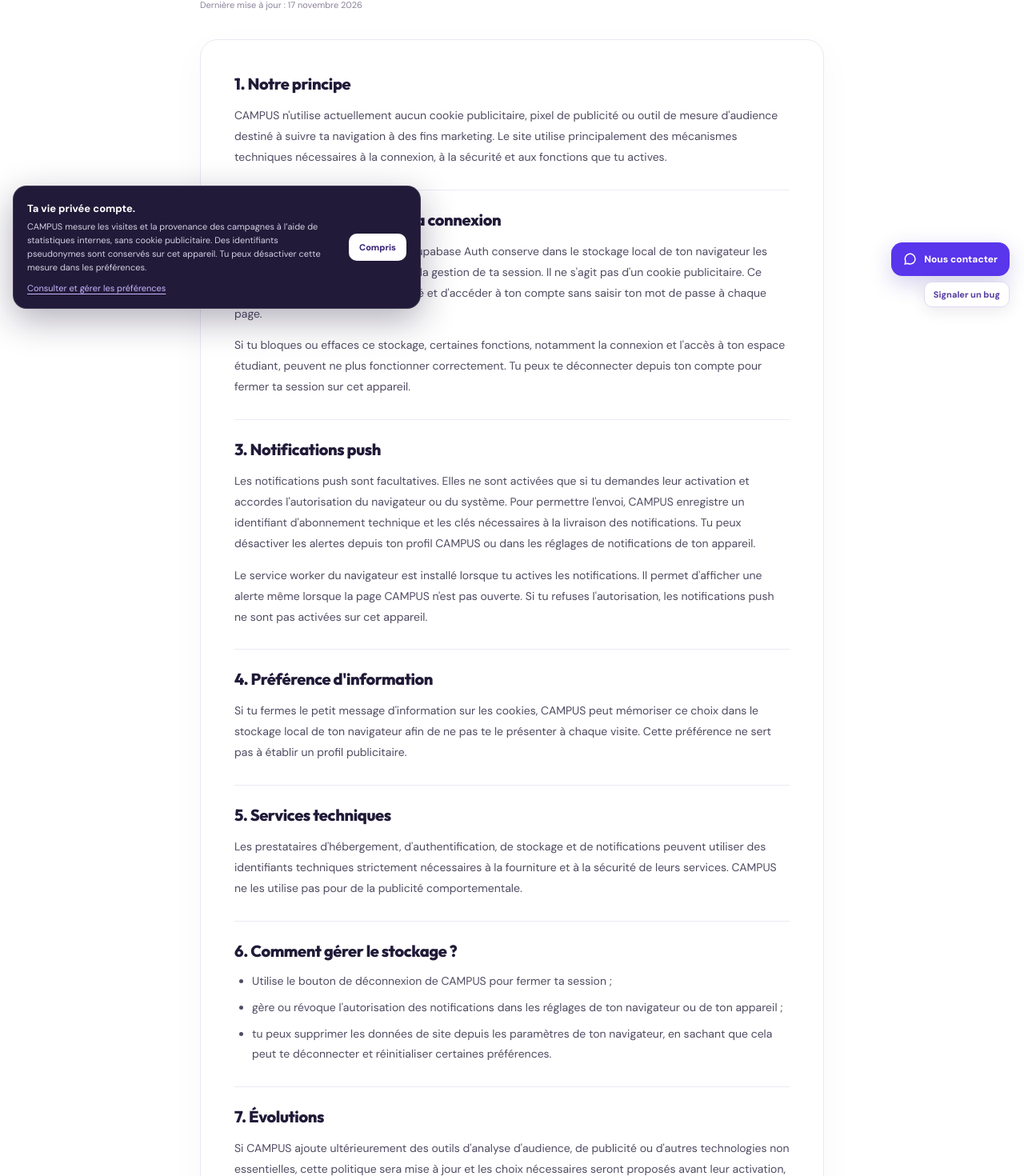
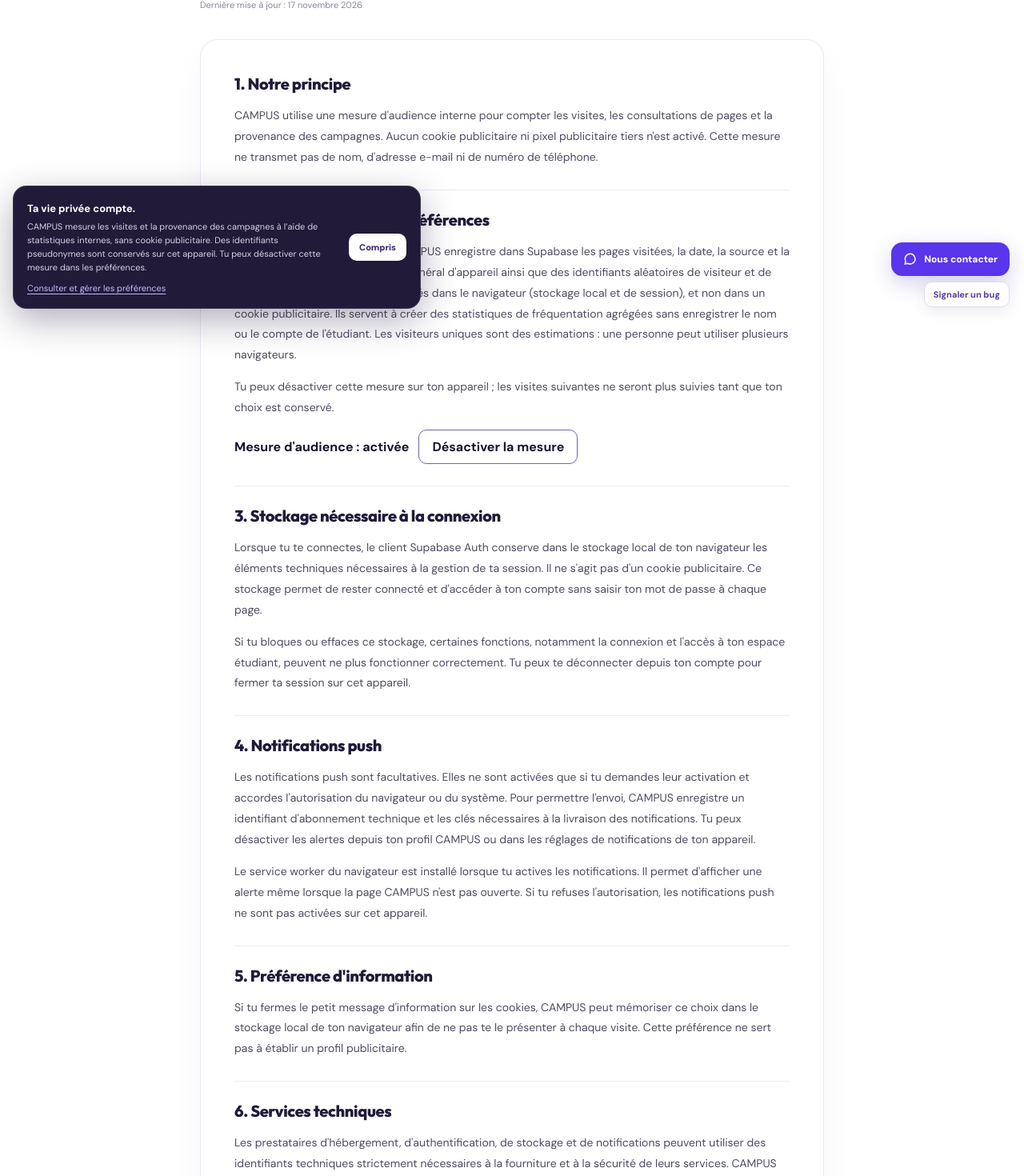
Before and after one commit to Nokscoding/campus, a Next.js app: page /cookies in a window 1280 px wide. Shown: the part 398-1868 px from the top of the page at 80% size. Built offline with nearby package versions, Linux system fonts and the light colour scheme; no server answers.

Commit message:
feat(campus): disclose first-party audience tracking and campaign interactions

```diff
--- a/app/cookies/page.jsx
+++ b/app/cookies/page.jsx
@@ -1,11 +1,13 @@
 import LegalDocument from '../components/LegalDocument';
+import CampusAnalyticsControls from '../components/CampusAnalyticsControls';
 export const metadata={title:'Politique des cookies et du stockage',description:'Informations sur les cookies, le stockage local et les notifications du navigateur sur CAMPUS.'};
 export default function Cookies(){return <LegalDocument title="Cookies et stockage du navigateur" description="Voici les technologies utilisées par CAMPUS pour garder ta session active et faire fonctionner les options que tu choisis.">
- <section><h2>1. Notre principe</h2><p>CAMPUS n'utilise actuellement aucun cookie publicitaire, pixel de publicité ou outil de mesure d'audience destiné à suivre ta navigation à des fins marketing. Le site utilise principalement des mécanismes techniques nécessaires à la connexion, à la sécurité et aux fonctions que tu actives.</p></section>
- <section><h2>2. Stockage nécessaire à la connexion</h2><p>Lorsque tu te connectes, le client Supabase Auth conserve dans le stockage local de ton navigateur les éléments techniques nécessaires à la gestion de ta session. Il ne s'agit pas d'un cookie publicitaire. Ce stockage permet de rester connecté et d'accéder à ton compte sans saisir ton mot de passe à chaque page.</p><p>Si tu bloques ou effaces ce stockage, certaines fonctions, notamment la connexion et l'accès à ton espace étudiant, peuvent ne plus fonctionner correctement. Tu peux te déconnecter depuis ton compte pour fermer ta session sur cet appareil.</p></section>
- <section><h2>3. Notifications push</h2><p>Les notifications push sont facultatives. Elles ne sont activées que si tu demandes leur activation et accordes l'autorisation du navigateur ou du système. Pour permettre l'envoi, CAMPUS enregistre un identifiant d'abonnement technique et les clés nécessaires à la livraison des notifications. Tu peux désactiver les alertes depuis ton profil CAMPUS ou dans les réglages de notifications de ton appareil.</p><p>Le service worker du navigateur est installé lorsque tu actives les notifications. Il permet d'afficher une alerte même lorsque la page CAMPUS n'est pas ouverte. Si tu refuses l'autorisation, les notifications push ne sont pas activées sur cet appareil.</p></section>
- <section><h2>4. Préférence d'information</h2><p>Si tu fermes le petit message d'information sur les cookies, CAMPUS peut mémoriser ce choix dans le stockage local de ton navigateur afin de ne pas te le présenter à chaque visite. Cette préférence ne sert pas à établir un profil publicitaire.</p></section>
- <section><h2>5. Services techniques</h2><p>Les prestataires d'hébergement, d'authentification, de stockage et de notifications peuvent utiliser des identifiants techniques strictement nécessaires à la fourniture et à la sécurité de leurs services. CAMPUS ne les utilise pas pour de la publicité comportementale.</p></section>
- <section><h2>6. Comment gérer le stockage ?</h2><ul><li>Utilise le bouton de déconnexion de CAMPUS pour fermer ta session ;</li><li>gère ou révoque l'autorisation des notifications dans les réglages de ton navigateur ou de ton appareil ;</li><li>tu peux supprimer les données de site depuis les paramètres de ton navigateur, en sachant que cela peut te déconnecter et réinitialiser certaines préférences.</li></ul></section>
- <section><h2>7. Évolutions</h2><p>Si CAMPUS ajoute ultérieurement des outils d'analyse d'audience, de publicité ou d'autres technologies non essentielles, cette politique sera mise à jour et les choix nécessaires seront proposés avant leur activation, lorsque la loi l'exige.</p></section>
+ <section><h2>1. Notre principe</h2><p>CAMPUS utilise une mesure d'audience interne pour compter les visites, les consultations de pages et la provenance des campagnes. Aucun cookie publicitaire ni pixel publicitaire tiers n'est activé. Cette mesure ne transmet pas de nom, d'adresse e-mail ni de numéro de téléphone.</p></section>
+ <section><h2>2. Mesure d'audience et préférences</h2><p>À partir du 22 novembre 2026, CAMPUS enregistre dans Supabase les pages visitées, la date, la source et la campagne si disponibles, le type général d'appareil ainsi que des identifiants aléatoires de visiteur et de session. Ces identifiants sont stockés dans le navigateur (stockage local et de session), et non dans un cookie publicitaire. Ils servent à créer des statistiques de fréquentation agrégées sans enregistrer le nom ou le compte de l'étudiant. Les visiteurs uniques sont des estimations : une personne peut utiliser plusieurs navigateurs.</p><p>Tu peux désactiver cette mesure sur ton appareil ; les visites suivantes ne seront plus suivies tant que ton choix est conservé.</p><CampusAnalyticsControls/></section>
+ <section><h2>3. Stockage nécessaire à la connexion</h2><p>Lorsque tu te connectes, le client Supabase Auth conserve dans le stockage local de ton navigateur les éléments techniques nécessaires à la gestion de ta session. Il ne s'agit pas d'un cookie publicitaire. Ce stockage permet de rester connecté et d'accéder à ton compte sans saisir ton mot de passe à chaque page.</p><p>Si tu bloques ou effaces ce stockage, certaines fonctions, notamment la connexion et l'accès à ton espace étudiant, peuvent ne plus fonctionner correctement. Tu peux te déconnecter depuis ton compte pour fermer ta session sur cet appareil.</p></section>
+ <section><h2>4. Notifications push</h2><p>Les notifications push sont facultatives. Elles ne sont activées que si tu demandes leur activation et accordes l'autorisation du navigateur ou du système. Pour permettre l'envoi, CAMPUS enregistre un identifiant d'abonnement technique et les clés nécessaires à la livraison des notifications. Tu peux désactiver les alertes depuis ton profil CAMPUS ou dans les réglages de notifications de ton appareil.</p><p>Le service worker du navigateur est installé lorsque tu actives les notifications. Il permet d'afficher une alerte même lorsque la page CAMPUS n'est pas ouverte. Si tu refuses l'autorisation, les notifications push ne sont pas activées sur cet appareil.</p></section>
+ <section><h2>5. Préférence d'information</h2><p>Si tu fermes le petit message d'information sur les cookies, CAMPUS peut mémoriser ce choix dans le stockage local de ton navigateur afin de ne pas te le présenter à chaque visite. Cette préférence ne sert pas à établir un profil publicitaire.</p></section>
+ <section><h2>6. Services techniques</h2><p>Les prestataires d'hébergement, d'authentification, de stockage et de notifications peuvent utiliser des identifiants techniques strictement nécessaires à la fourniture et à la sécurité de leurs services. CAMPUS ne les utilise pas pour de la publicité comportementale.</p></section>
+ <section><h2>7. Comment gérer le stockage ?</h2><ul><li>Utilise le bouton de déconnexion de CAMPUS pour fermer ta session ;</li><li>gère ou révoque l'autorisation des notifications dans les réglages de ton navigateur ou de ton appareil ;</li><li>tu peux supprimer les données de site depuis les paramètres de ton navigateur, en sachant que cela peut te déconnecter et réinitialiser certaines préférences.</li></ul></section>
+ <section><h2>8. Évolutions</h2><p>Tout nouvel outil de publicité ou de suivi non essentiel sera annoncé dans cette politique et les choix requis seront proposés avant son activation, lorsque la loi l'exige.</p></section>
  </LegalDocument>}
```
